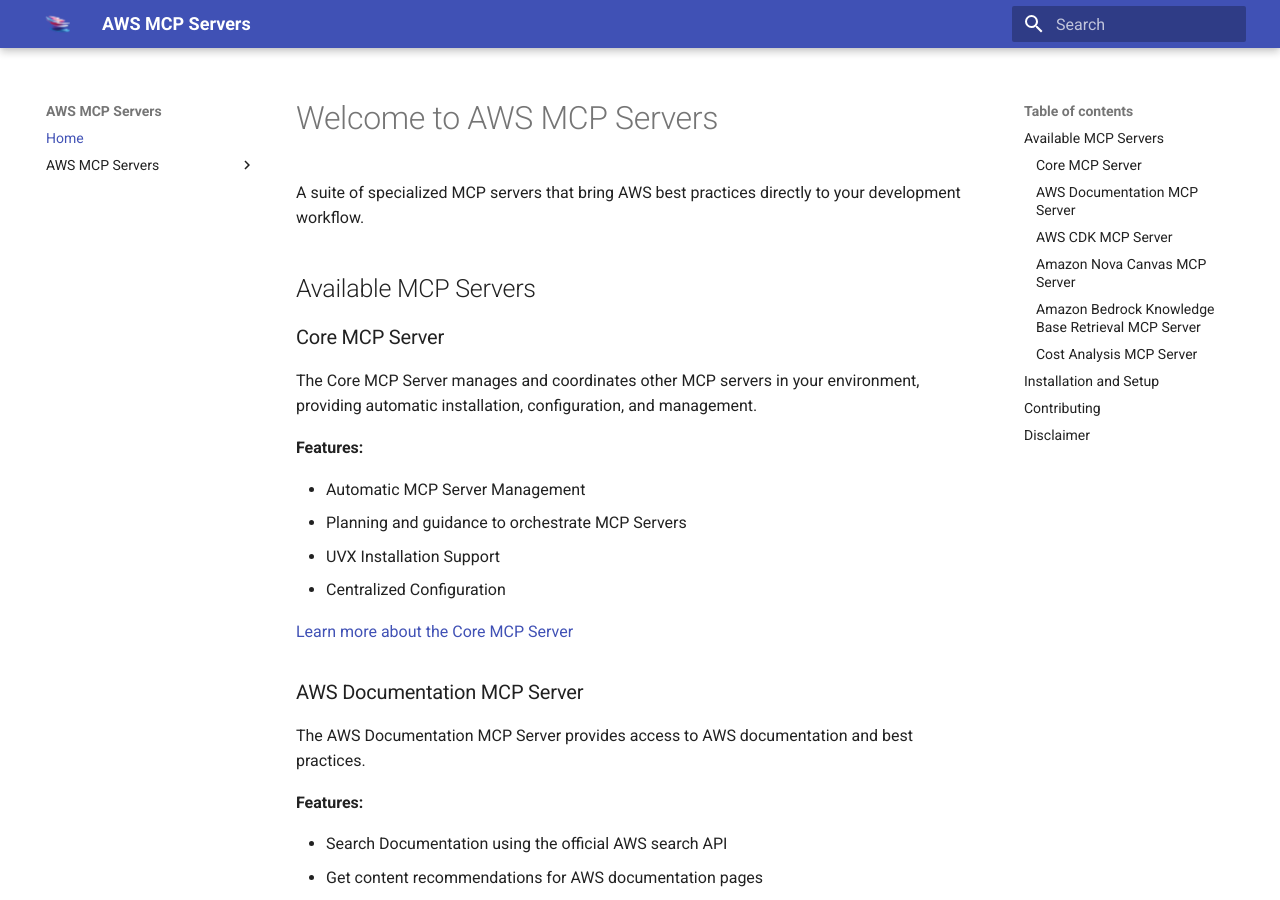
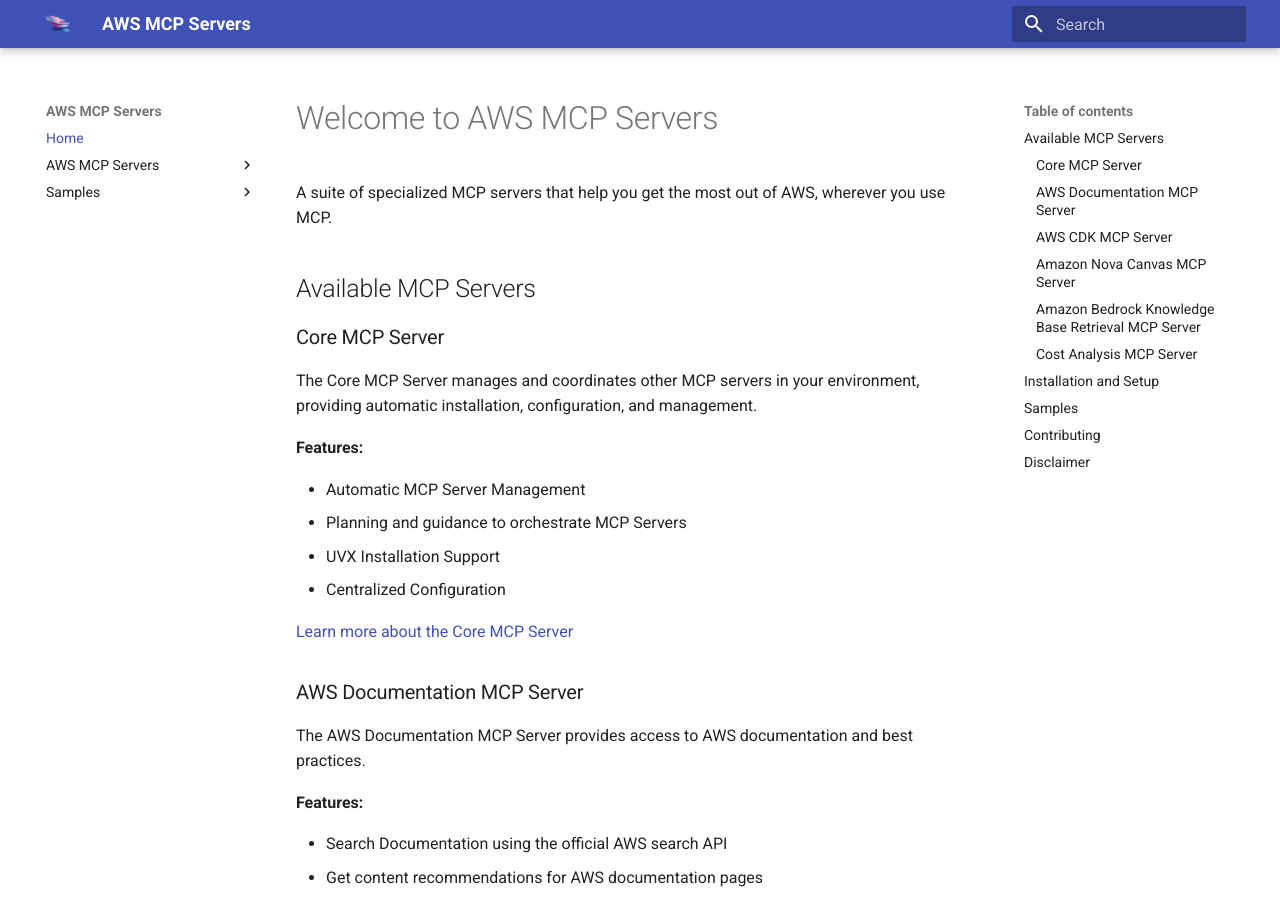
Before and after one commit to yoshidayasutaka/mcp, an MkDocs documentation site: the page built from docs/index.md, in a window 1280 px wide and 900 px high. Built offline with MkDocs 1.6.1 and Material for MkDocs 9.7.7, drawn with Linux system fonts in a browser that asks for light colours; some of the changed text lies outside the part shown.

Commit message:
docs: initialize the `samples` directory (#119)
- Introduced a new "Samples" section in the README and documentation index to provide users with ready-to-use examples of AWS MCP Servers.
- Created a dedicated samples directory with a README outlining the structure and purpose of the samples.
- Added an index file for samples to facilitate navigation and access to examples.

These changes aim to enhance user experience by offering practical examples and guidance for utilizing MCP Servers.

```diff
--- a/docs/index.md
+++ b/docs/index.md
@@ -1,6 +1,6 @@
 # Welcome to AWS MCP Servers
 
-A suite of specialized MCP servers that bring AWS best practices directly to your development workflow.
+A suite of specialized MCP servers that help you get the most out of AWS, wherever you use MCP.
 
 ## Available MCP Servers
 
@@ -83,6 +83,10 @@
 
 Please refer to the README files in each server's directory for specific installation instructions.
 
+## Samples
+
+Please refer to the [samples](samples/index.md) directory for examples of how to use the MCP Servers.
+
 ## Contributing
 
 Contributions are welcome! Please see the [contributing guidelines](https://github.com/awslabs/mcp/blob/main/CONTRIBUTING.md) for more information.
--- a/mkdocs.yml
+++ b/mkdocs.yml
@@ -19,3 +19,5 @@
     - Cost Analysis MCP Server: servers/cost-analysis-mcp-server.md
     - Amazon Nova Canvas MCP Server: servers/nova-canvas-mcp-server.md
     - AWS Documentation MCP Server: servers/aws-documentation-mcp-server.md
+  - Samples:
+    - Home: samples/index.md
```
Also changed, not shown: README.md (+4 -0 lines), docs/samples/index.md (added, +5 -0 lines), samples/README.md (added, +35 -0 lines), 1 other file.
